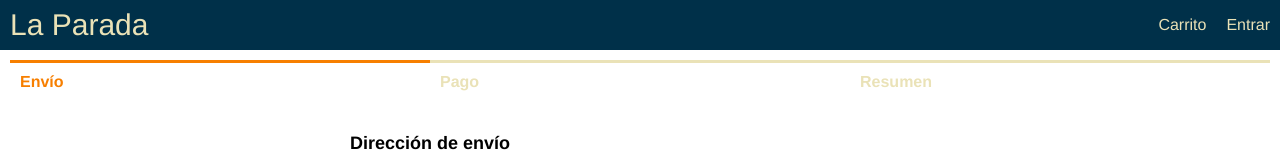
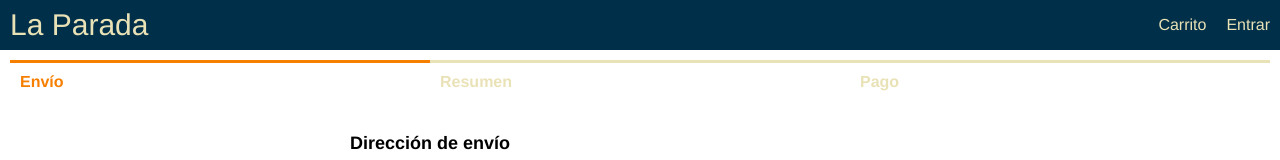
Before and after one commit to prgbono/laParada, a React (Create React App) app in the folder frontend/: page /shipping in a window 1280 px wide. Shown: the top 160 px of the page. Built offline with nearby package versions, Linux system fonts and the light colour scheme.

Commit message:
refactor(PAYMENT_&_ORDERS): :recycle: Change order of checkout steps

```diff
--- a/frontend/src/components/CheckoutSteps.js
+++ b/frontend/src/components/CheckoutSteps.js
@@ -4,8 +4,8 @@ export default function CheckoutSteps(props) {
   return (
     <div className="row checkout-steps">
       <div className={props.step1 ? 'active' : ''}> Envío</div>
-      <div className={props.step2 ? 'active' : ''}> Pago</div>
-      <div className={props.step3 ? 'active' : ''}> Resumen</div>
+      <div className={props.step2 ? 'active' : ''}> Resumen</div>
+      <div className={props.step3 ? 'active' : ''}> Pago</div>
     </div>
   );
 }
```
